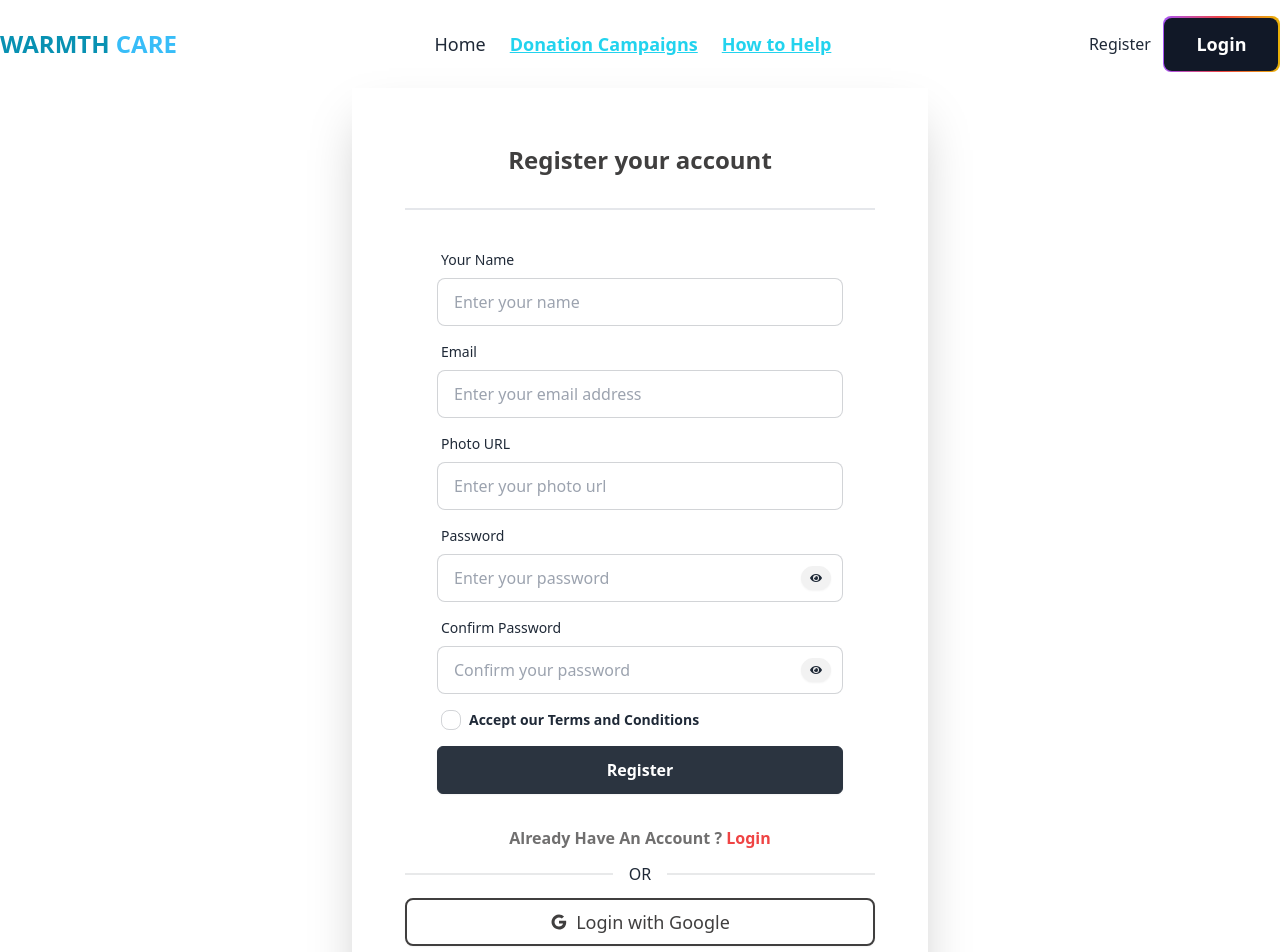
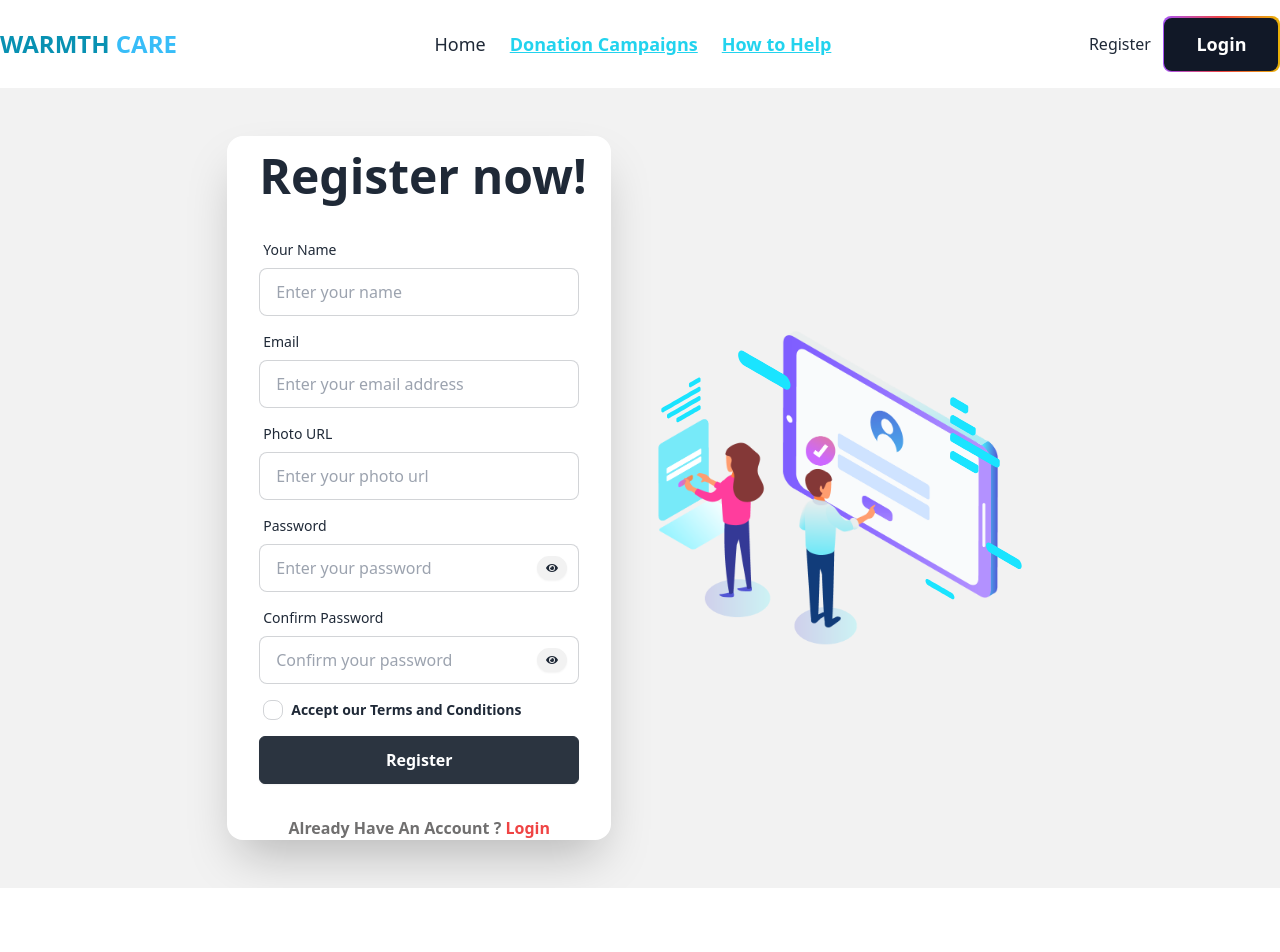
Before and after one commit to SK-Jabed/Job-Portal-Client, a React (Vite) app: page /auth/register in a window 1280 px wide. Shown: the top 952 px of the page. After the commit the page ends 888 px from the top, so only its background shows below. Built offline with nearby package versions, Linux system fonts and the light colour scheme.

Commit message:
Environmental setup of Firebase Completed

```diff
--- a/package.json
+++ b/package.json
@@ -10,6 +10,7 @@
     "preview": "vite preview"
   },
   "dependencies": {
+    "firebase": "^11.0.2",
     "localforage": "^1.10.0",
     "lottie-react": "^2.4.0",
     "match-sorter": "^8.0.0",
--- /dev/null
+++ b/src/firebase/firebase.config.js
@@ -0,0 +1,24 @@
+// Import the functions you need from the SDKs you need
+import { initializeApp } from "firebase/app";
+import { getAuth } from "firebase/auth";
+
+// TODO: Add SDKs for Firebase products that you want to use
+// https://firebase.google.com/docs/web/setup#available-libraries
+
+// Your web app's Firebase configuration
+const firebaseConfig = {
+  apiKey: VITE_apiKey,
+  authDomain: VITE_authDomain,
+  projectId: VITE_projectId,
+  storageBucket: VITE_storageBucket,
+  messagingSenderId: VITE_messagingSenderId,
+  appId: VITE_appId,
+};
+
+// Initialize Firebase
+const app = initializeApp(firebaseConfig);
+
+// Initialize Firebase Authentication and get a reference to the service
+const auth = getAuth(app);
+
+export default auth;
--- a/src/pages/Register/Register.jsx
+++ b/src/pages/Register/Register.jsx
@@ -3,6 +3,8 @@ import { Link, NavLink, useNavigate } from "react-router-dom";
 import { RiGoogleFill } from "react-icons/ri";
 import { FaEye } from "react-icons/fa";
 import { FaEyeSlash } from "react-icons/fa";
+import Lottie from "lottie-react";
+import registerLottieAnimation from "../../assets/Lottie-Animation/Register-Animation.json"
 
 const Register = () => {
 //   const { createNewUser, signInWithGoogle, user, setUser, updateUserProfile } =
@@ -22,63 +24,66 @@ const Register = () => {
 //       .catch((error) => setError("ERROR", error.message));
 //   };
 
-//   const handleSubmit = (e) => {
-//     e.preventDefault();
-//     setError("");
+  const handleRegister = (e) => {
+    e.preventDefault();
+    setError("");
 
-//     const name = e.target.name.value;
-//     const email = e.target.email.value;
-//     const photo = e.target.photo.value;
-//     const password = e.target.password.value;
-//     const confirmPassword = e.target.confirmPassword.value;
-//     const terms = e.target.terms.checked;
+    const name = e.target.name.value;
+    const email = e.target.email.value;
+    const photo = e.target.photo.value;
+    const password = e.target.password.value;
+    const confirmPassword = e.target.confirmPassword.value;
+    const terms = e.target.terms.checked;
 
-//     if (password.length < 6) {
-//       setError("Password must contain at least 6 characters");
-//       return;
-//     }
-//     if (password !== confirmPassword) {
-//       setError("Passwords didn't match");
-//       return;
-//     }
-//     if (!/[a-z]/.test(password)) {
-//       setError("Password must contain at least one lowercase letter");
-//       return;
-//     }
-//     if (!/[A-Z]/.test(password)) {
-//       setError("Password must contain at least one uppercase letter");
-//       return;
-//     }
-//     if (!terms) {
-//       setError("Please accept our terms and conditions");
-//       return;
-//     }
+    if (password.length < 6) {
+      setError("Password must contain at least 6 characters");
+      return;
+    }
+    if (password !== confirmPassword) {
+      setError("Passwords didn't match");
+      return;
+    }
+    if (!/[a-z]/.test(password)) {
+      setError("Password must contain at least one lowercase letter");
+      return;
+    }
+    if (!/[A-Z]/.test(password)) {
+      setError("Password must contain at least one uppercase letter");
+      return;
+    }
+    if (!terms) {
+      setError("Please accept our terms and conditions");
+      return;
+    }
 
-//     createNewUser(email, password)
-//       .then((result) => {
-//         const user = result.user;
-//         setUser(user);
-//         updateUserProfile({ displayName: name, photoURL: photo })
-//           .then(() => {
-//             navigate("/");
-//           })
-//           .catch((err) => {
-//             // console.log(err);
-//           });
-//       })
-//       .catch((error) => {
-//         const errorCode = error.code;
-//         const errorMessage = error.message;
-//       });
-//   };
+    createNewUser(email, password)
+      .then((result) => {
+        const user = result.user;
+        setUser(user);
+        updateUserProfile({ displayName: name, photoURL: photo })
+          .then(() => {
+            navigate("/");
+          })
+          .catch((err) => {
+            // console.log(err);
+          });
+      })
+      .catch((error) => {
+        const errorCode = error.code;
+        const errorMessage = error.message;
+      });
+  };
 
   return (
-    <div className="min-h-screen flex justify-center items-center">
-      <div className="card bg-base-100 w-full max-w-xl shrink-0 shadow-2xl rounded-none px-[53px] py-[56px]">
-        <h2 className="text-2xl font-semibold text-[#403F3F] text-center pb-8 border-b-2">
-          Register your account
-        </h2>
-        <form className="card-body">
+
+    <div className="hero bg-base-200 min-h-screen">
+      <div className="hero-content flex-col lg:flex-row-reverse">
+        <div className="text-center lg:text-left w-[450px]">
+          <Lottie animationData={registerLottieAnimation}></Lottie>
+        </div>
+        <div className="card bg-base-100 w-full max-w-sm shrink-0 shadow-2xl">
+          <h1 className="ml-8 mt-4 text-5xl font-bold">Register now!</h1>
+          <form onSubmit={handleRegister} className="card-body">
             <div className="form-control">
               <label className="label">
                 <span className="label-text">Your Name</span>
@@ -176,17 +181,7 @@ const Register = () => {
               Login
             </Link>
           </p>
-        <div className="divider">OR</div>
-        <div>
-          <div className="flex flex-col gap-2">
-            <button
-            //   onClick={handleGoogleSignIn}
-              className="btn text-[#403F3F] text-lg font-medium bg-white border-2 border-[#403F3F] hover:text-white hover:bg-[#403F3F] hover:border-none hover:shadow-lg"
-            >
-              <RiGoogleFill />
-              Login with Google
-            </button>
-          </div>
+          {/* <SocialLogin></SocialLogin> */}
         </div>
       </div>
     </div>
```
Also changed, not shown: src/assets/Lottie-Animation/Register-Animation.json (renamed from src/assets/Animation - 1733919646326.json), 1 other file (tests, documents, lock files or other folders). Lines whose indentation alone changed are shown as unchanged.
